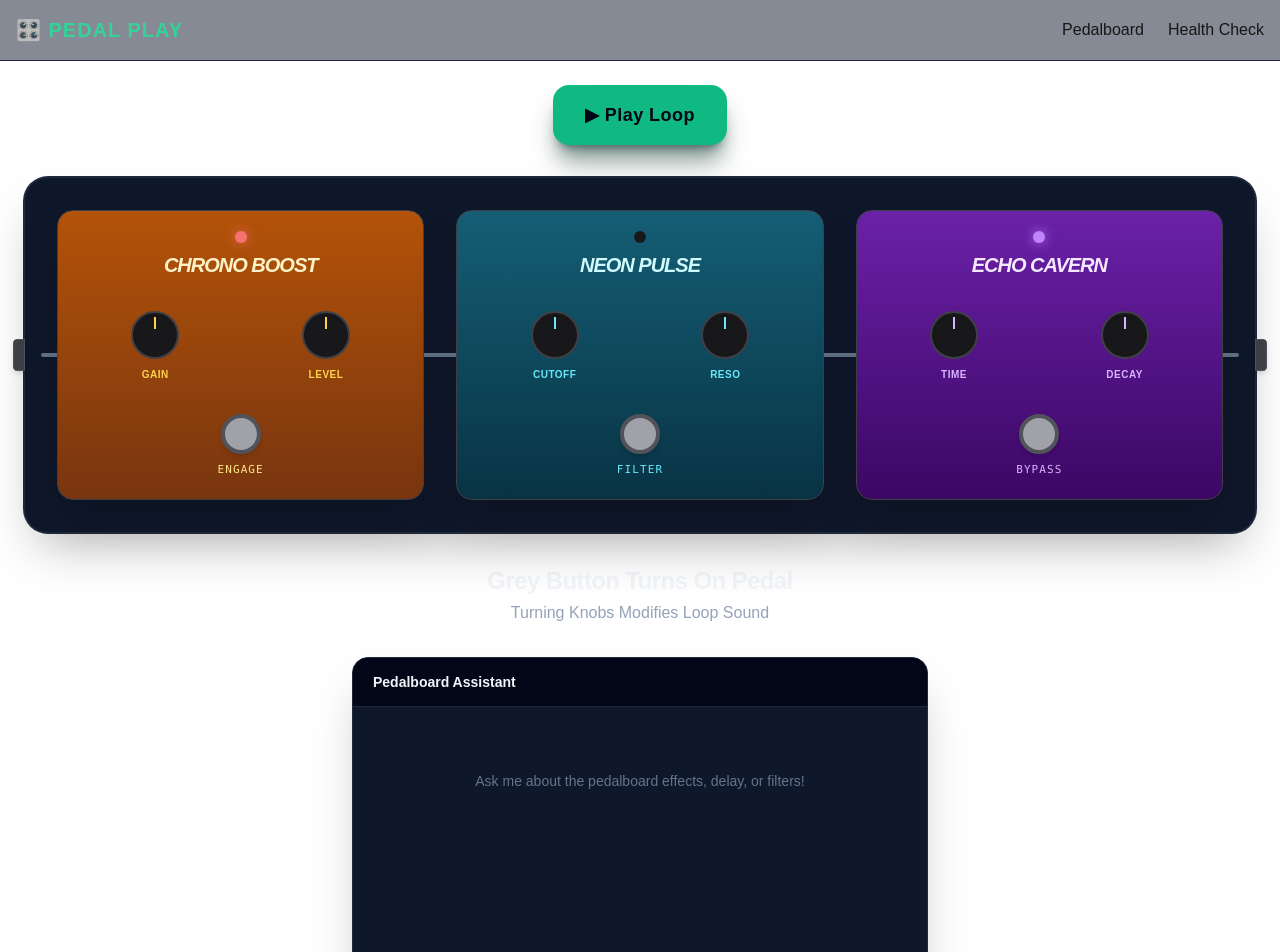
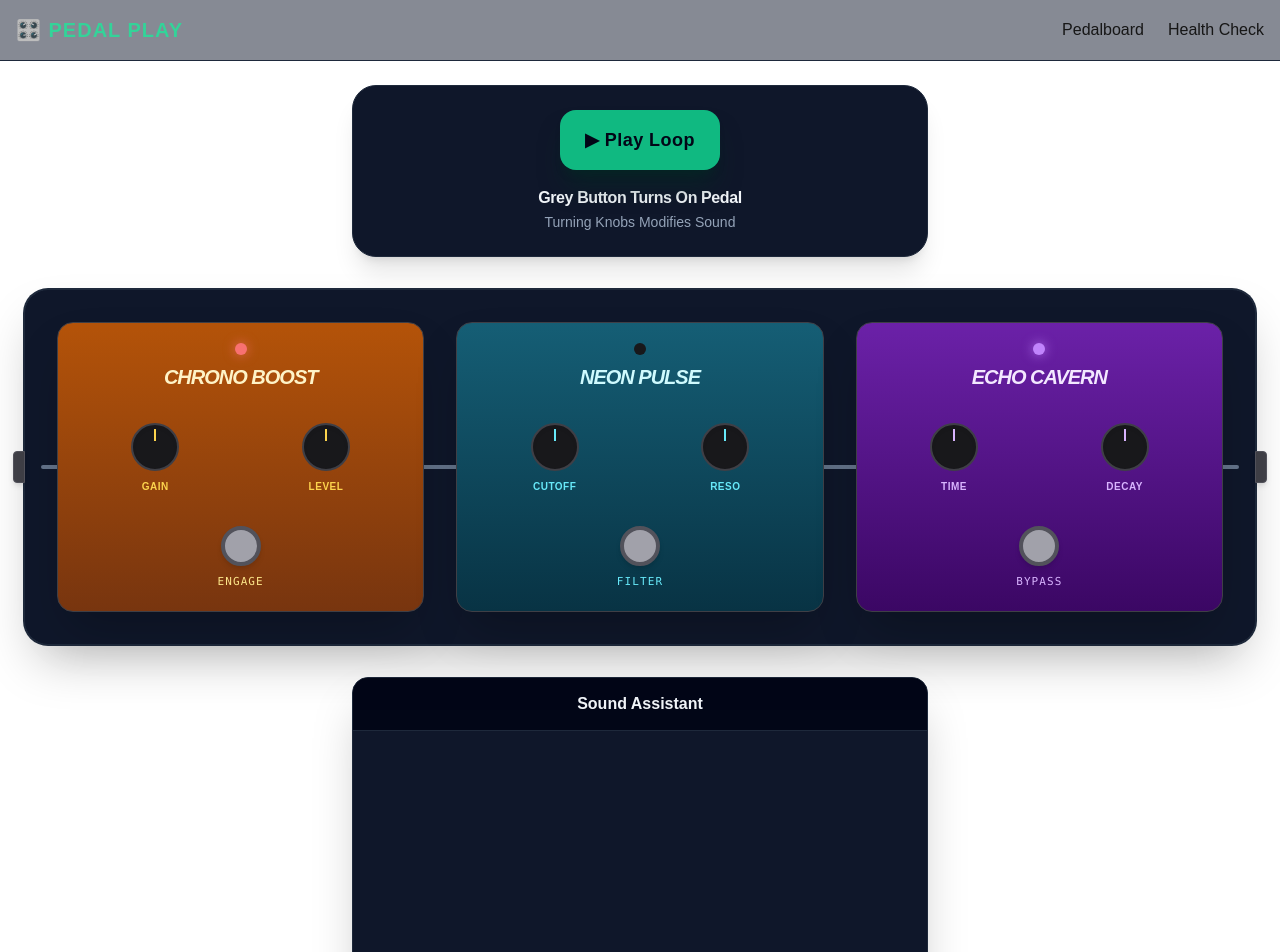
Before and after one commit to SeanAverS/flyrank-capstone, a Next.js app: page / in a window 1280 px wide. Shown: the top 952 px of the page. Built offline with nearby package versions, Linux system fonts and the light colour scheme.

Commit message:
chore: clean up extra UI text

```diff
--- a/app/page.tsx
+++ b/app/page.tsx
@@ -173,18 +173,22 @@ export default function Home() {
 
   return (
     <div className="mx-auto max-w-7xl p-6 flex flex-col items-center">
-      {/* Play Button */}
-      <div className="w-full flex justify-center pb-6 mb-2">
+      {/* Play Button & Usage Instructions */}
+      <div className="w-full max-w-xl mb-8 flex flex-col items-center bg-slate-900 border border-slate-800 rounded-3xl p-6 shadow-xl">
         <button
           onClick={() => setIsPlaying(!isPlaying)}
-          className={`px-8 py-4 rounded-2xl font-bold tracking-wide shadow-xl transition-all transform active:scale-95 text-lg ${
-            isPlaying
+          className={`w-40 py-4 rounded-2xl font-bold tracking-wide shadow-xl transition-all transform active:scale-95 text-lg text-center ${isPlaying
               ? "bg-red-500 hover:bg-red-400 text-white shadow-red-950/50"
               : "bg-emerald-500 hover:bg-emerald-400 text-slate-950 shadow-emerald-950/50"
-          }`}
+            }`}
         >
           {isPlaying ? "⏹ Pause" : "▶ Play Loop"}
         </button>
+
+        <div className="mt-4 text-center">
+          <h2 className="text-md font-bold tracking-tight text-slate-100">Grey Button Turns On Pedal</h2>
+          <p className="text-slate-400 text-sm mt-0.5">Turning Knobs Modifies Sound</p>
+        </div>
       </div>
 
       {/* Pedalboard */}
@@ -278,12 +282,6 @@ export default function Home() {
         </div>
       </div>
 
-      {/* Usage Instructions */}
-      <div className="mt-8 text-center">
-        <h1 className="text-2xl font-extrabold tracking-tight text-slate-100">Grey Button Turns On Pedal</h1>
-        <p className="text-slate-400 text-md mt-1">Turning Knobs Modifies Loop Sound</p>
-      </div>
-
       {/* AI Chatbox */}
       <ChatBox />
     </div>
--- a/components/ChatBox.tsx
+++ b/components/ChatBox.tsx
@@ -45,16 +45,10 @@ export default function ChatBox() {
   return (
     <div className="flex flex-col h-[500px] w-full max-w-xl rounded-2xl border border-slate-800 bg-slate-900 shadow-2xl overflow-hidden text-slate-100 my-8">
       <div className="px-5 py-3.5 border-b border-slate-800 bg-slate-950 flex items-center justify-between">
-        <h3 className="font-semibold text-sm">Pedalboard Assistant</h3>
+        <h3 className="font-semibold text-md w-full text-center">Sound Assistant</h3>
       </div>
 
       <div ref={scrollRef} onScroll={handleScroll} className="flex-1 overflow-y-auto p-4 space-y-4 text-sm">
-        {messages.length === 0 && (
-          <div className="text-center text-slate-500 my-auto py-12">
-            <p>Ask me about the pedalboard effects, delay, or filters!</p>
-          </div>
-        )}
-
         {messages.map((m: any) => {
 
           // extract raw string
@@ -98,7 +92,7 @@ export default function ChatBox() {
           type="text"
           value={textInput}
           onChange={(e) => setTextInput(e.target.value)}
-          placeholder="Ask a question..."
+          placeholder="Ask me about pedalboard effects"
           className="flex-1 bg-slate-900 border border-slate-800 rounded-xl px-4 py-2.5 text-sm text-slate-100 focus:outline-none focus:ring-2 focus:ring-emerald-500"
         />
         {isLoading ? (
```
